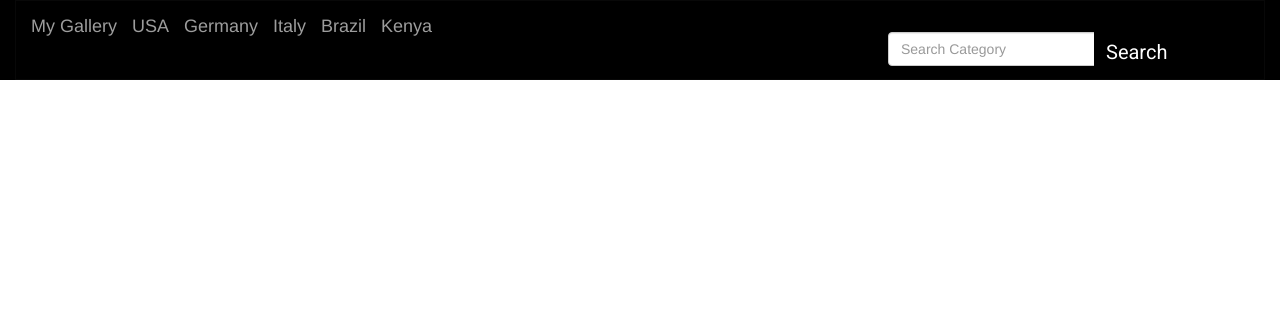
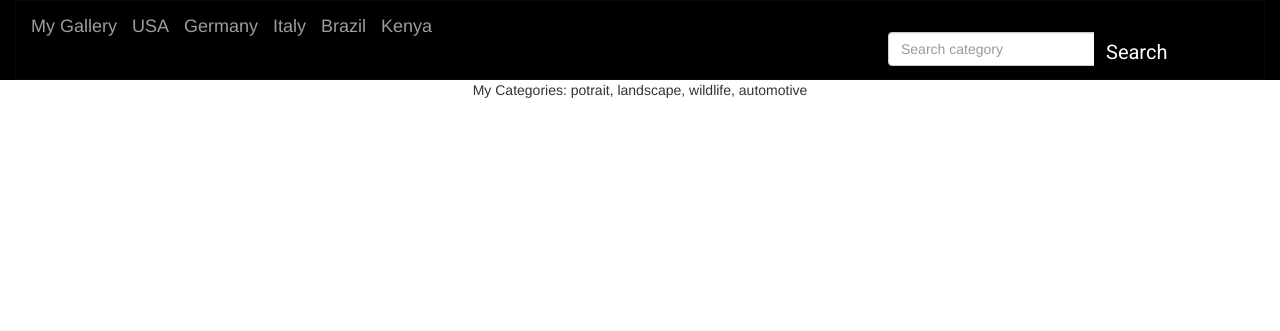
Before and after one commit to jasonmuchiri/gallery, a Django app: page / in a window 1280 px wide. Shown: the top 331 px of the page. Run offline with Django 3.2, Linux system fonts and the light colour scheme; data that the repository does not hold is empty; some libraries are stand-ins or nearby versions.

Commit message:
Add changes made in the templates

```diff
--- a/photo/templates/all/pics.html
+++ b/photo/templates/all/pics.html
@@ -4,6 +4,7 @@
 
 {% block content %}
 {{block.super}}
+<p class="text-center">My Categories: potrait, landscape, wildlife, automotive</p>
 
 <div class="grid">
   {% for pic in pics %}
--- a/photo/templates/navbar.html
+++ b/photo/templates/navbar.html
@@ -23,7 +23,7 @@
       <div class="col-sm-4 navbar-right">
         <form id='search' class='navbar-form' role='search' action="{% url 'search' %}">
           <div class="input-group">
-            <input autocomplete='off' type="text" class='form-control' placeholder="Search Category" name='location'>
+            <input autocomplete='off' type="text" class='form-control' placeholder="Search category" name='location'>
             <div class="input-group-btn">
               <button id='searchButton' class='btn btn-default' type='submit'>Search</button>
             </div>
--- a/static/css/pics.css
+++ b/static/css/pics.css
@@ -0,0 +1,3 @@
+.text-center{
+    font-size: 20px;
+}
```
